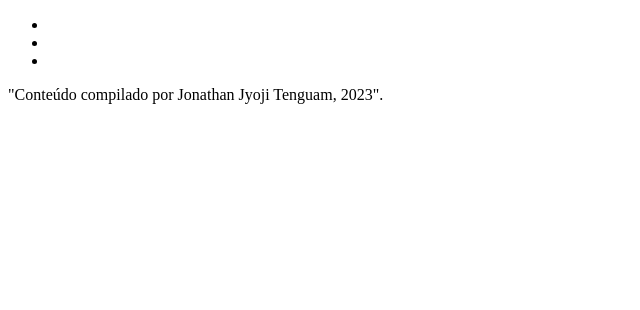
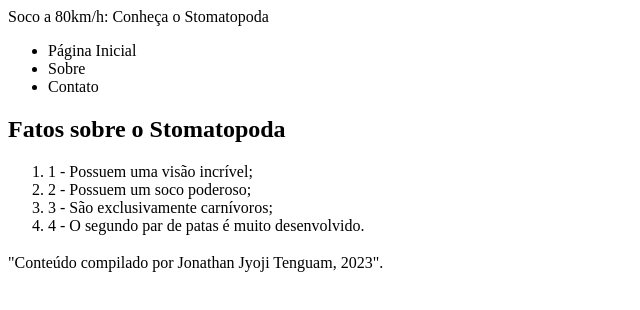
Before and after one commit to JyojiTenguam/exercise-semantic-html, a plain HTML site: page index.html in a window 1280 px wide. Shown: the whole page, without its empty margins (0-640 px from the left). Drawn offline with Linux system fonts and the light colour scheme.

Commit message:
Criação header,section,nav,article,footer

```diff
--- a/index.html
+++ b/index.html
@@ -9,18 +9,27 @@
 
 <body>
     <section>
-        <header></header>
+        <header>Soco a 80km/h: Conheça o Stomatopoda</header>
     </section>
 
     <nav>
         <ul>
-            <li></li>
-            <li></li>
-            <li></li>
+            <li>Página Inicial</li>
+            <li>Sobre</li>
+            <li>Contato</li>
         </ul>
     </nav>
     <article>
-
+        <h2>Fatos sobre o Stomatopoda</h2>
+        <ol>
+            <li>1 - Possuem uma visão incrível;</li>
+            <li>2 - Possuem um soco poderoso;</li>
+            <li>3 - São exclusivamente carnívoros;</li>
+            <li>4 - O segundo par de patas é muito desenvolvido.</li>
+        </ol>
+    </article>
+    <article>
+        <h3></h3>
     </article>
 </body>
 <footer>"Conteúdo compilado por Jonathan Jyoji Tenguam, 2023".</footer>
```
